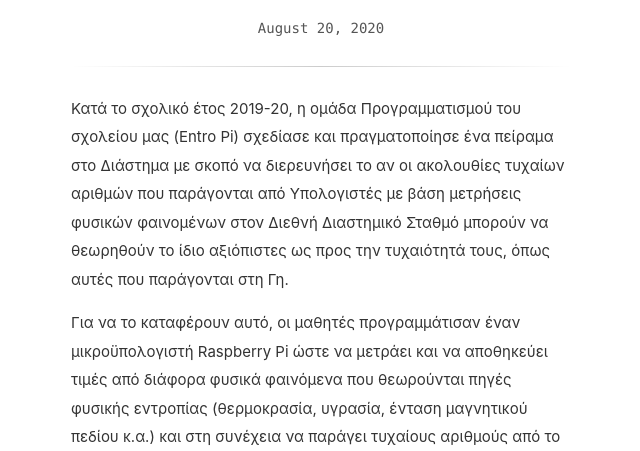
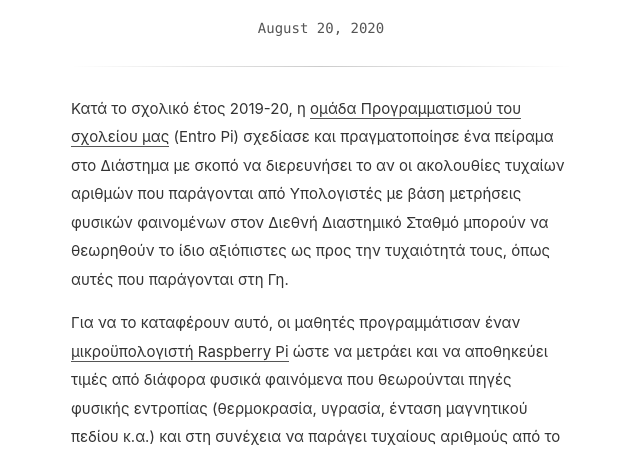
Before and after one commit to liagason/A-Jekyll-Blog, a Jekyll site: the page built from _posts/2020-08-20-17o-dimotiko-agrinio-diastimikos-stathmos-peirama-apotelesmata.md, in a window 1280 px wide. Shown: the part 223-674 px from the top of the page, without its empty margins (319-959 px from the left). Built offline with Jekyll 4.4.1, drawn with Linux system fonts in a browser that asks for light colours; some of the changed lines change nothing that is shown; some of the changed text lies outside the part shown.

Commit message:
Update 2020-08-20-17o-dimotiko-agrinio-diastimikos-stathmos-peirama-apotelesmata.md

```diff
--- a/_posts/2020-08-20-17o-dimotiko-agrinio-diastimikos-stathmos-peirama-apotelesmata.md
+++ b/_posts/2020-08-20-17o-dimotiko-agrinio-diastimikos-stathmos-peirama-apotelesmata.md
@@ -3,9 +3,9 @@ layout: post
 title: Αποτελέσματα από το πείραμα του 17ου Δημοτικού Σχολείου Αγρινίου στον Διεθνή Διαστημικό Σταθμό
 ---
 
-Κατά το σχολικό έτος 2019-20, η ομάδα Προγραμματισμού του σχολείου μας (Entro Pi) σχεδίασε και πραγματοποίησε ένα πείραμα στο Διάστημα με σκοπό να διερευνήσει το αν οι ακολουθίες τυχαίων αριθμών που παράγονται από Υπολογιστές με βάση μετρήσεις φυσικών φαινομένων στον Διεθνή Διαστημικό Σταθμό μπορούν να θεωρηθούν το ίδιο αξιόπιστες ως προς την τυχαιότητά τους, όπως αυτές που παράγονται στη Γη.
+Κατά το σχολικό έτος 2019-20, η [ομάδα Προγραμματισμού του σχολείου μας](https://blogs.sch.gr/17dimagr/) (Entro Pi) σχεδίασε και πραγματοποίησε ένα πείραμα στο Διάστημα με σκοπό να διερευνήσει το αν οι ακολουθίες τυχαίων αριθμών που παράγονται από Υπολογιστές με βάση μετρήσεις φυσικών φαινομένων στον Διεθνή Διαστημικό Σταθμό μπορούν να θεωρηθούν το ίδιο αξιόπιστες ως προς την τυχαιότητά τους, όπως αυτές που παράγονται στη Γη.
 
-Για να το καταφέρουν αυτό, οι μαθητές προγραμμάτισαν έναν μικροϋπολογιστή Raspberry Pi ώστε να μετράει και να αποθηκεύει τιμές από διάφορα φυσικά φαινόμενα που θεωρούνται πηγές φυσικής εντροπίας (θερμοκρασία, υγρασία, ένταση μαγνητικού πεδίου κ.α.) και στη συνέχεια να παράγει τυχαίους αριθμούς από το 0 - 9 με βάση τις τιμές αυτές.
+Για να το καταφέρουν αυτό, οι μαθητές προγραμμάτισαν έναν [μικροϋπολογιστή Raspberry Pi](https://www.raspberrypi.org/) ώστε να μετράει και να αποθηκεύει τιμές από διάφορα φυσικά φαινόμενα που θεωρούνται πηγές φυσικής εντροπίας (θερμοκρασία, υγρασία, ένταση μαγνητικού πεδίου κ.α.) και στη συνέχεια να παράγει τυχαίους αριθμούς από το 0 - 9 με βάση τις τιμές αυτές.
 Το πρόγραμμα των μαθητών έτρεξε για τρεις περίπου ώρες στο Διάστημα και για άλλες τόσες στη Γη και παρήγαγε συνολικά 70.000 τυχαίους αριθμούς.
 
 Οι μαθητές μελέτησαν τις ακολουθίες των αριθμών αυτών ως προς τη συχνότητα εμφάνισης του κάθε αριθμού, την απόκλιση συχνότητας και την ύπαρξη μοτίβων που θα μπορούσαν να οδηγήσουν σε προβλέψεις, με τη βοήθεια του προγράμματος Microsoft Excel.
```
